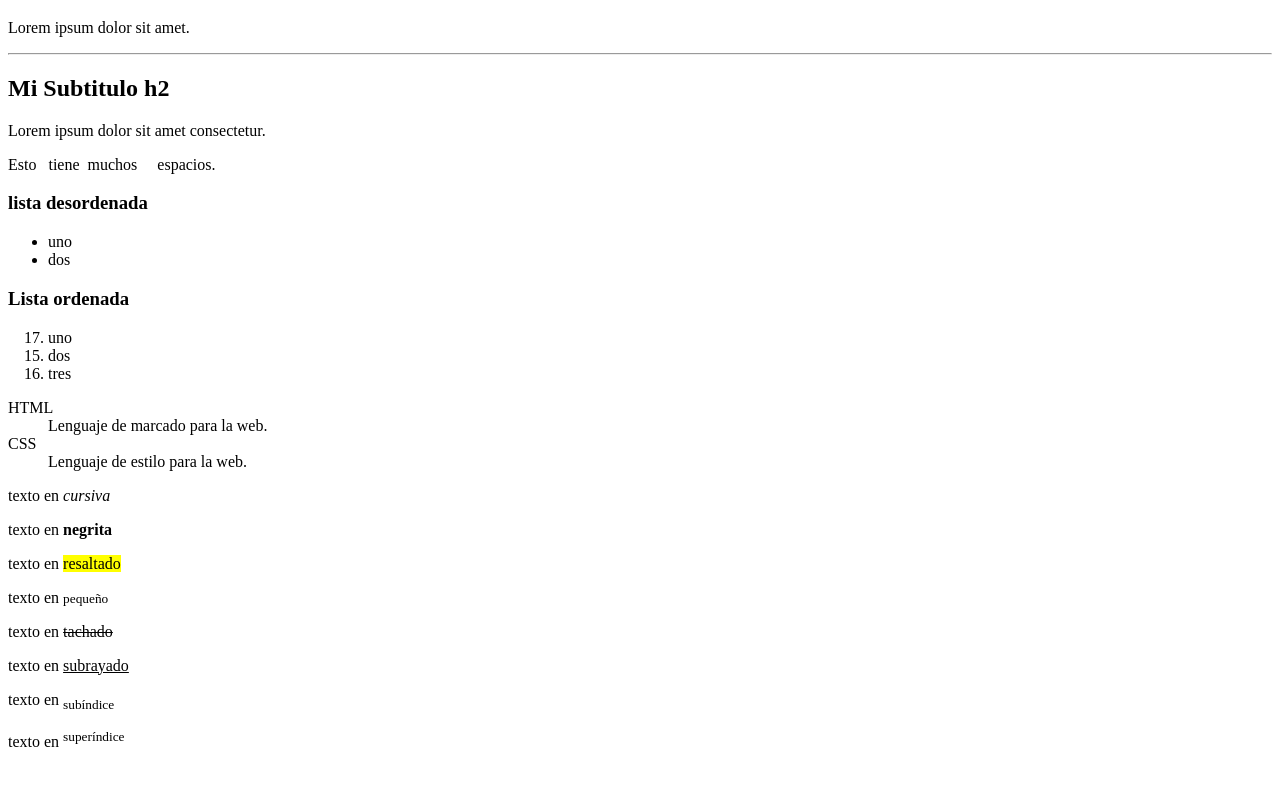
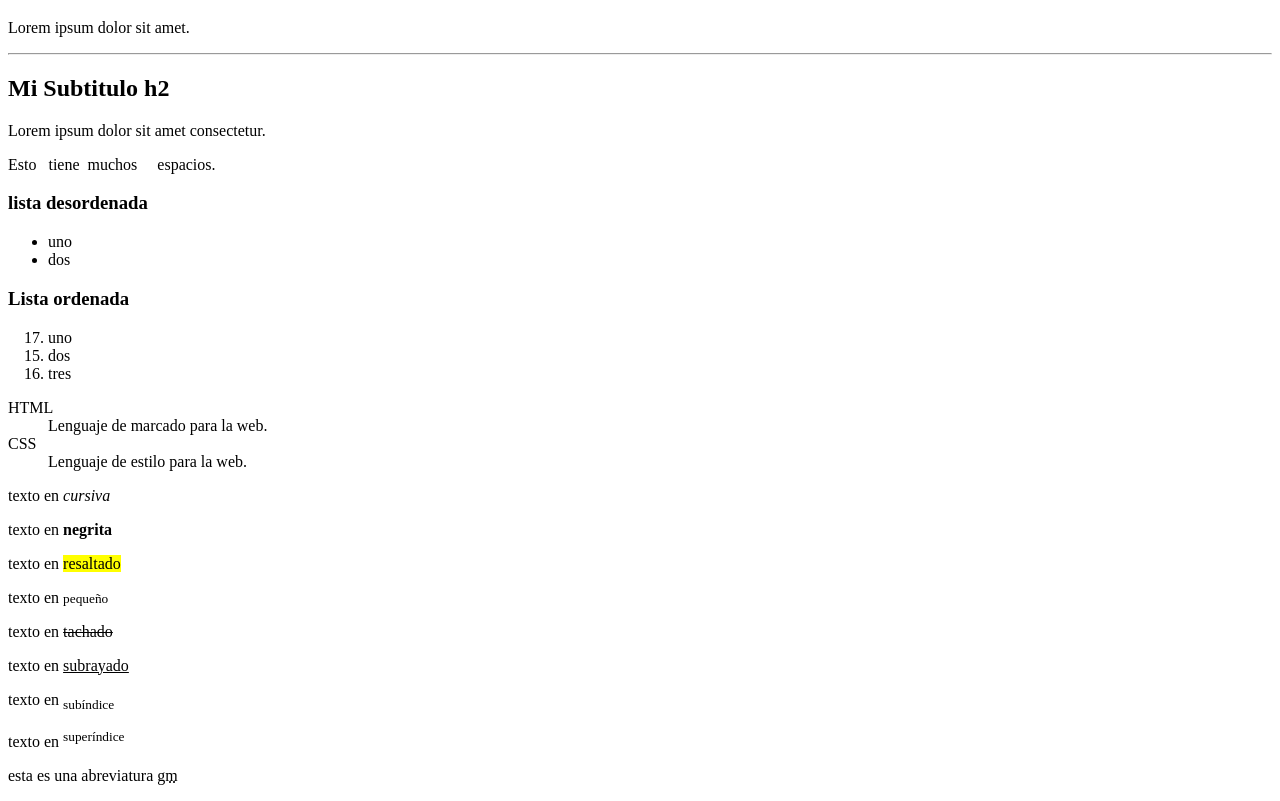
Before and after one commit to jcbalbdev/guia-html, a plain HTML site: page src/pages/index.html in a window 1280 px wide. Shown: the part 61-862 px from the top of the page. Before the commit the page ends 828 px from the top, so only its background shows below. Drawn offline with Linux system fonts and the light colour scheme.

Commit message:
Actualización automática: 2025-05-07 19:45:54

```diff
--- a/src/pages/index.html
+++ b/src/pages/index.html
@@ -47,5 +47,6 @@
     <p>texto en <ins>subrayado</ins></p>
     <p>texto en <sub>subíndice</sub></p>
     <p>texto en <sup>superíndice</sup></p>
+    <p>esta es una abreviatura <abbr title="game master">gm</abbr></p>
   </body>
 </html>
```
Also changed, not shown: 1 other file.
